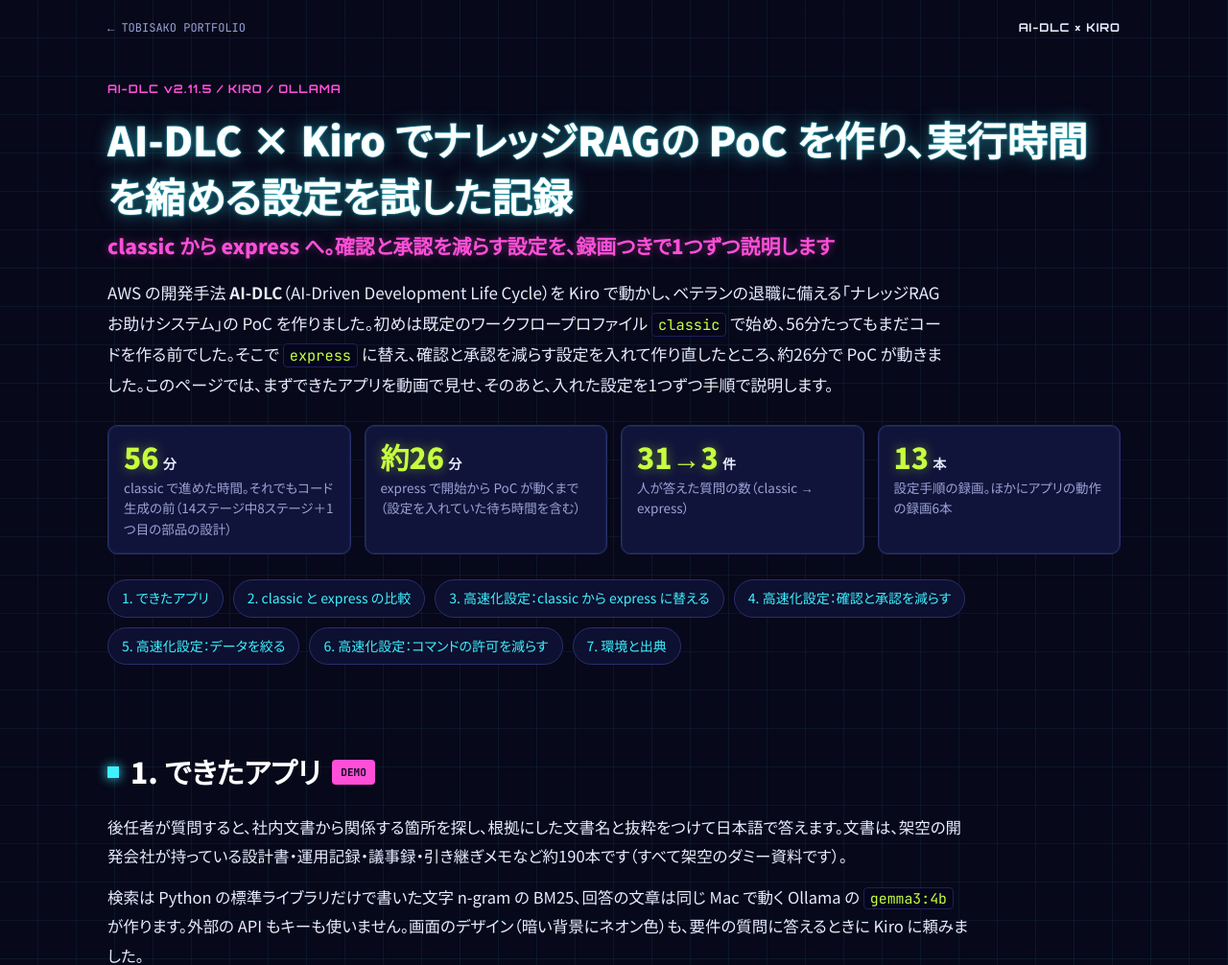
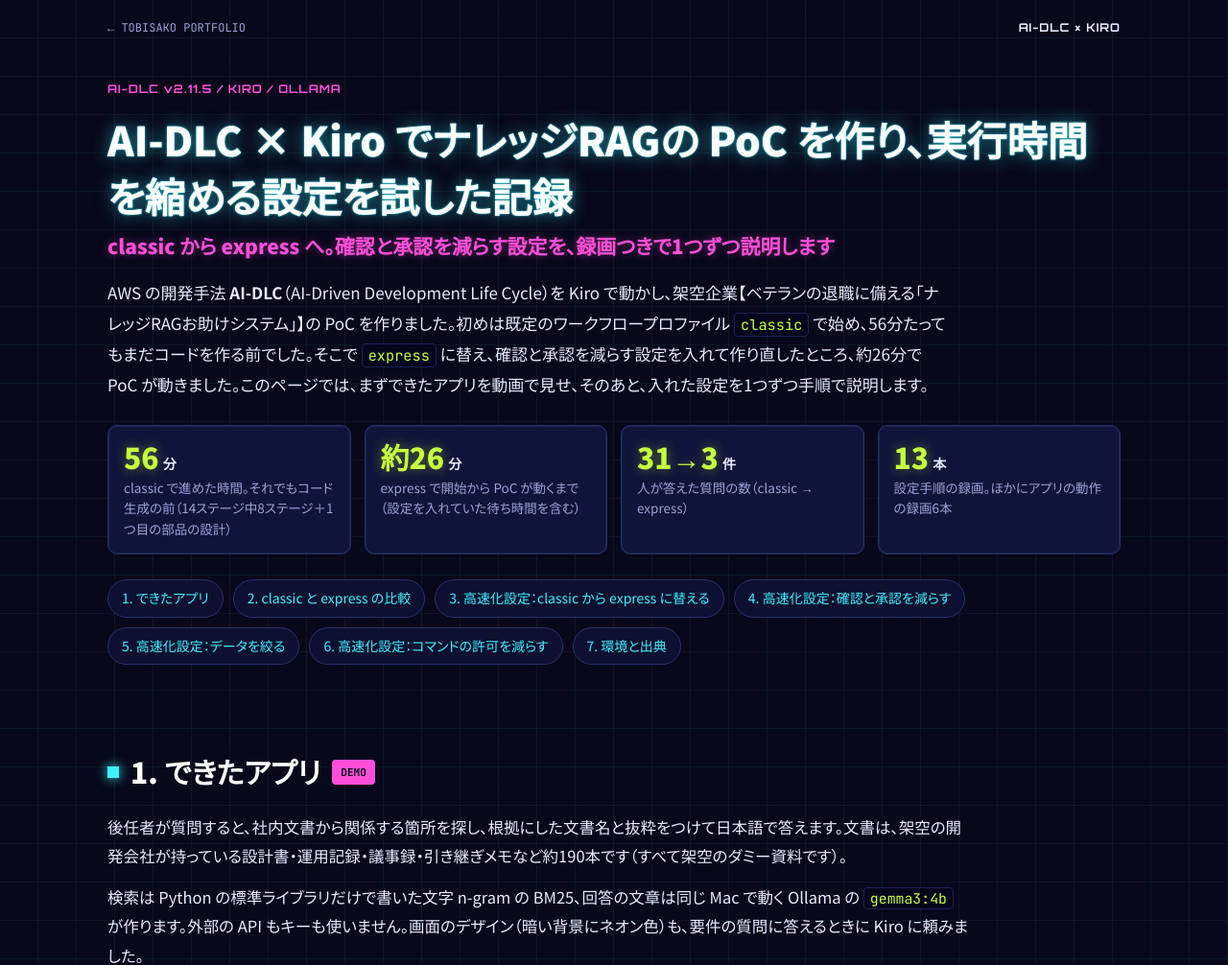
Before and after one commit to tobisako/cv, a plain HTML site: page aidlc-kiro/index.html in a window 1280 px wide. Shown: the top 1006 px of the page at 96% size. Drawn offline with Linux system fonts and the light colour scheme.

Commit message:
AI-DLC × Kiro のページ: リード文の題材を「架空企業【…】」と書く
Co-Authored-By: Claude Opus 5.5 <noreply@anthropic.com>

```diff
--- a/aidlc-kiro/index.html
+++ b/aidlc-kiro/index.html
@@ -134,7 +134,7 @@
     <div class="kicker orb">AI-DLC v2.11.5 / KIRO / OLLAMA</div>
     <h1>AI-DLC × Kiro でナレッジRAGの PoC を作り、実行時間を縮める設定を試した記録
       <small>classic から express へ。確認と承認を減らす設定を、録画つきで1つずつ説明します</small></h1>
-    <p class="lead">AWS の開発手法 <b>AI-DLC</b>（AI-Driven Development Life Cycle）を Kiro で動かし、ベテランの退職に備える「ナレッジRAGお助けシステム」の PoC を作りました。初めは既定のワークフロープロファイル <code>classic</code> で始め、56分たってもまだコードを作る前でした。そこで <code>express</code> に替え、確認と承認を減らす設定を入れて作り直したところ、約26分で PoC が動きました。このページでは、まずできたアプリを動画で見せ、そのあと、入れた設定を1つずつ手順で説明します。</p>
+    <p class="lead">AWS の開発手法 <b>AI-DLC</b>（AI-Driven Development Life Cycle）を Kiro で動かし、架空企業【ベテランの退職に備える「ナレッジRAGお助けシステム」】の PoC を作りました。初めは既定のワークフロープロファイル <code>classic</code> で始め、56分たってもまだコードを作る前でした。そこで <code>express</code> に替え、確認と承認を減らす設定を入れて作り直したところ、約26分で PoC が動きました。このページでは、まずできたアプリを動画で見せ、そのあと、入れた設定を1つずつ手順で説明します。</p>
     <div class="stats">
       <div class="stat"><div class="n">56<small>分</small></div><div class="t">classic で進めた時間。それでもコード生成の前（14ステージ中8ステージ＋1つ目の部品の設計）</div></div>
       <div class="stat"><div class="n">約26<small>分</small></div><div class="t">express で開始から PoC が動くまで（設定を入れていた待ち時間を含む）</div></div>
```
